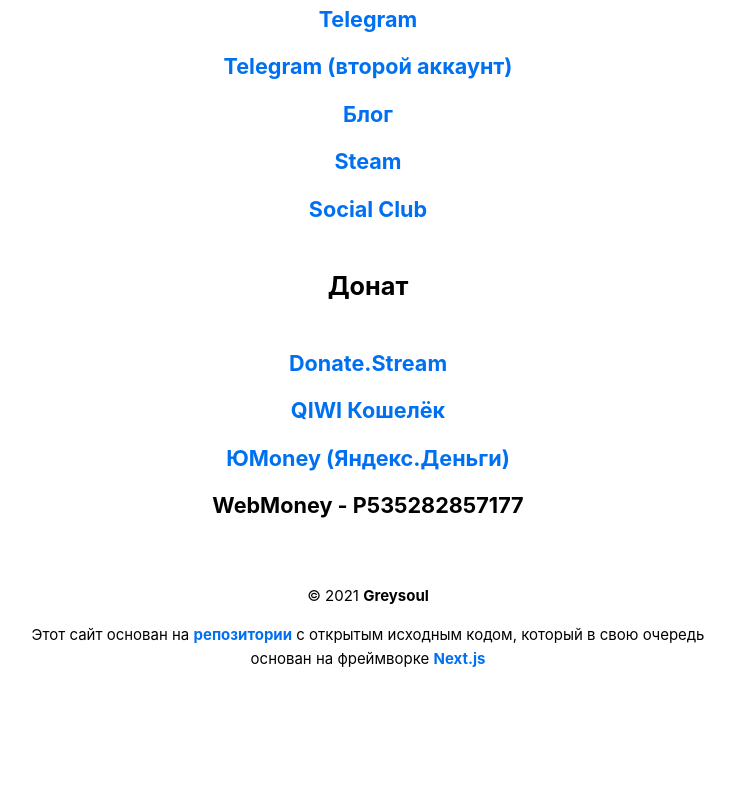
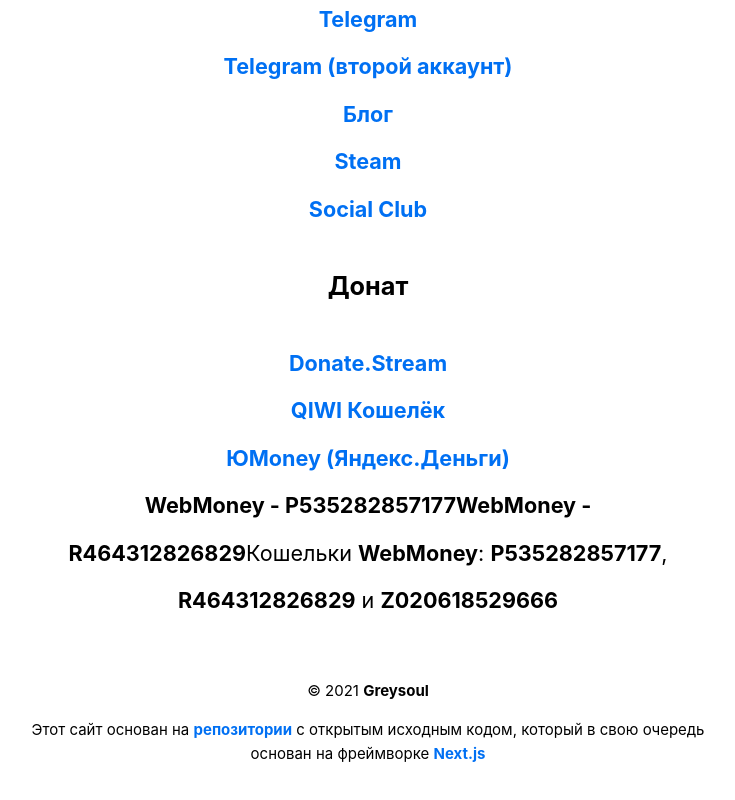
Before and after one commit to realgreysoul/website, a Next.js app: page /information in a window 1280 px wide. Shown: the part 1421-2221 px from the top of the page, without its empty margins (272-1007 px from the left). Before the commit the page ends 2200 px from the top, so only its background shows below. Built offline with nearby package versions, Linux system fonts and the light colour scheme.

Commit message:
Update information.js

```diff
--- a/pages/information.js
+++ b/pages/information.js
@@ -117,6 +117,8 @@ export default function Projects({ allProjectsData }) {
         <br>
         </br>
         <strong>WebMoney - P535282857177</strong>
+        <strong>WebMoney - R464312826829</strong>
+        Кошельки <strong>WebMoney</strong>: <strong>P535282857177</strong>, <strong>R464312826829</strong> и <strong>Z020618529666</strong>
       </section>
     </Layout>
   )
```
